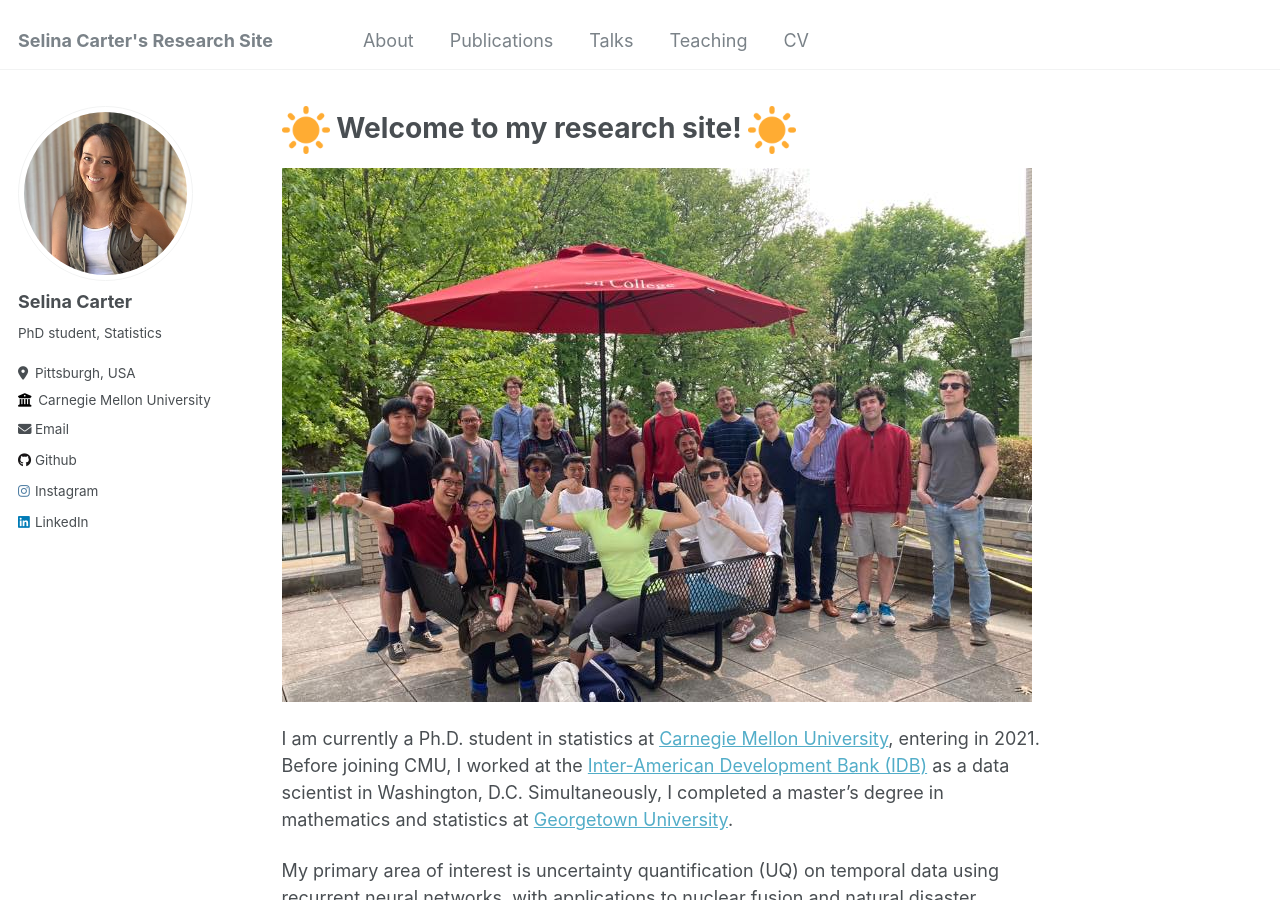
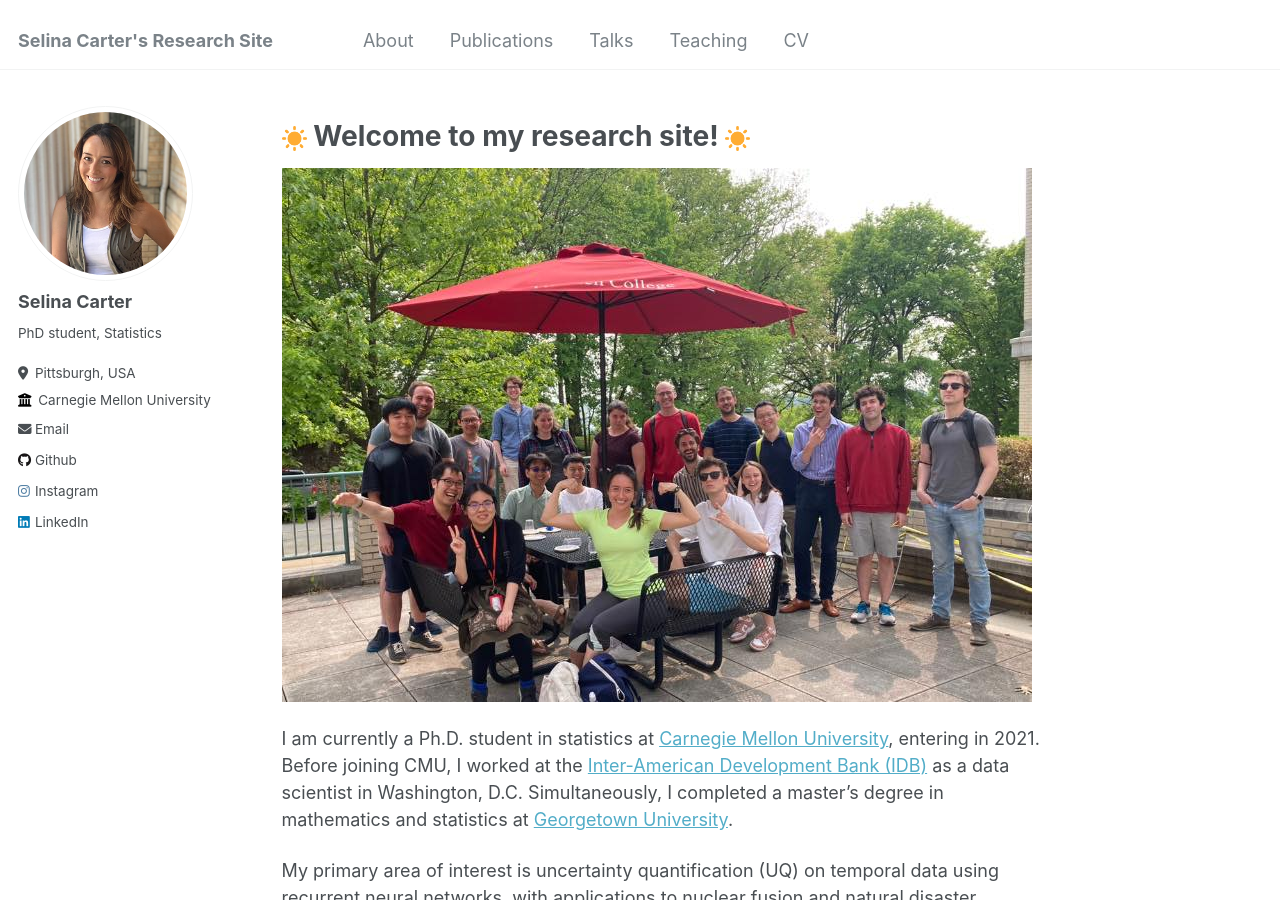
Before and after one commit to selinacarter/selinacarter.github.io, a Jekyll site: the page built from _pages/about.md, in a window 1280 px wide and 900 px high. Built offline with Jekyll 4.4.1, drawn with Linux system fonts in a browser that asks for light colours.

Commit message:
Update about.md

```diff
--- a/_pages/about.md
+++ b/_pages/about.md
@@ -1,11 +1,14 @@
 ---
 permalink: /
-title: "![CMU colleagues](/images/favicon.ico) Welcome to my research site! ![CMU colleagues](/images/favicon.ico)"
+title: ""
 author_profile: true
 redirect_from:
   - /about/
   - /about.html
 ---
+
+<img src="/images/favicon.ico" width="25"> Welcome to my research site! <img src="/images/favicon.ico" width="25">
+======
 
 ![CMU colleagues](/images/CMU_patio.jpg)
 
```
